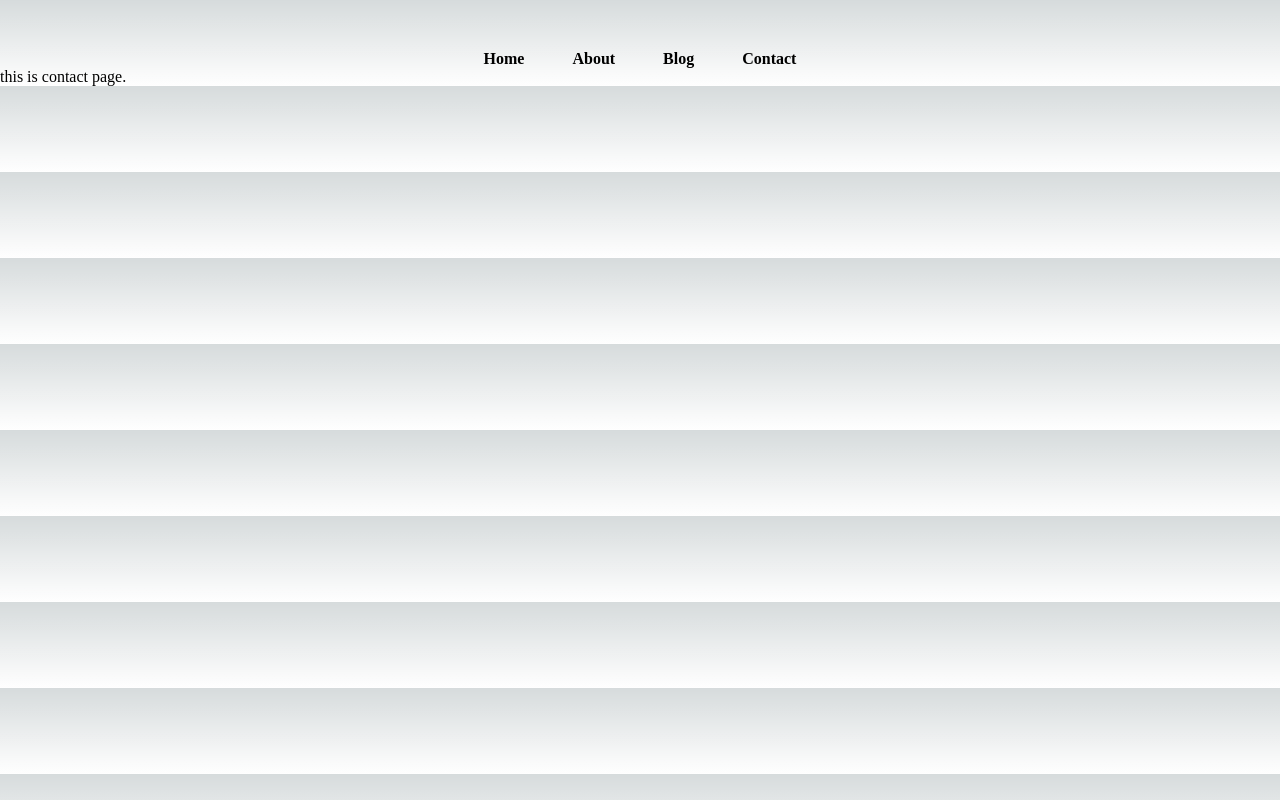
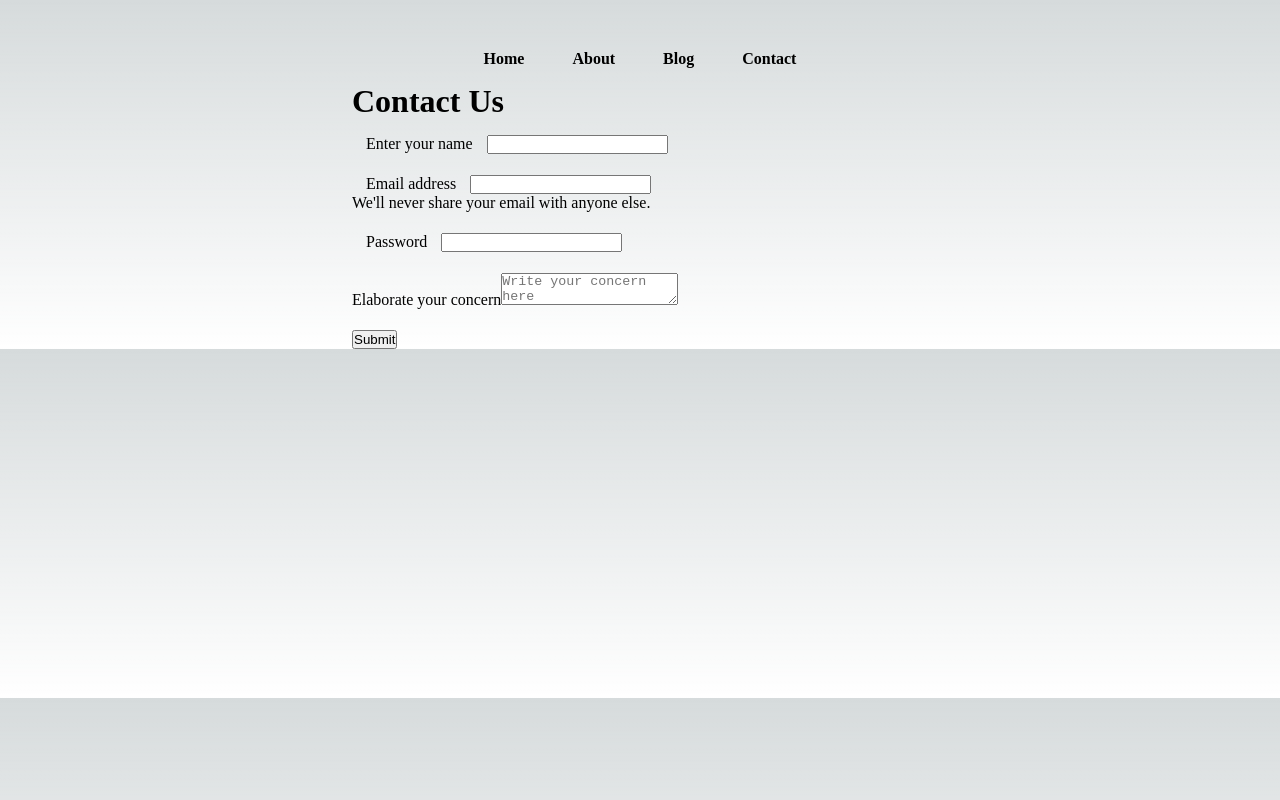
Before and after one commit to darshak3112/hunting-coder, a Next.js app: page /contact in a window 1280 px wide. Built offline with nearby package versions, Linux system fonts and the light colour scheme.

Commit message:
contact us page

```diff
--- a/blogdata/how-to-learn-javascript.json
+++ b/blogdata/how-to-learn-javascript.json
@@ -2,6 +2,6 @@
     "title": "How to learn JavaScript",
     "content": "JavaScript (/ˈdʒɑːvəskrɪpt/),[10] often abbreviated JS, is a programming language that is one of the core technologies of the World Wide Web, alongside HTML and CSS.[11] Over 97% of websites use JavaScript on the client side for web page behavior,[12] often incorporating third-party libraries.[13] All major web browsers have a dedicated JavaScript engine to execute the code on users' devices. JavaScript is a high-level, often just-in-time compiled language that conforms to the ECMAScript standard.[14] It has dynamic typing, prototype-based object-orientation, and first-class functions. It is multi-paradigm, supporting event-driven, functional, and imperative programming styles. It has application programming interfaces (APIs) for working with text, dates, regular expressions, standard data structures, and the Document Object Model (DOM). The ECMAScript standard does not include any input/output (I/O), such as networking, storage, or graphics facilities. In practice, the web browser or other runtime system provides JavaScript APIs for I/O. JavaScript engines were originally used only in web browsers, but are now core components of some servers and a variety of applications. The most popular runtime system for this usage is Node.js. Although Java and JavaScript are similar in name, syntax, and respective standard libraries, the two languages are distinct and differ greatly in design.",
     "author": "hunting coder",
-    "slug":"how-to-learn-JavaScript"
-
+    "metadesc": "Learn Flask in few minutes. I will teach you flask in few minutes",
+    "slug": "how-to-learn-javascript"
 }
--- a/blogdata/how-to-learn-nextjs.json
+++ b/blogdata/how-to-learn-nextjs.json
@@ -1,6 +1,7 @@
 {
-    "title": "How to learn next.js",
+    "title": "How to learn Next.js",
     "content": "JavaScript (/ˈdʒɑːvəskrɪpt/),[10] often abbreviated JS, is a programming language that is one of the core technologies of the World Wide Web, alongside HTML and CSS.[11] Over 97% of websites use JavaScript on the client side for web page behavior,[12] often incorporating third-party libraries.[13] All major web browsers have a dedicated JavaScript engine to execute the code on users' devices. JavaScript is a high-level, often just-in-time compiled language that conforms to the ECMAScript standard.[14] It has dynamic typing, prototype-based object-orientation, and first-class functions. It is multi-paradigm, supporting event-driven, functional, and imperative programming styles. It has application programming interfaces (APIs) for working with text, dates, regular expressions, standard data structures, and the Document Object Model (DOM). The ECMAScript standard does not include any input/output (I/O), such as networking, storage, or graphics facilities. In practice, the web browser or other runtime system provides JavaScript APIs for I/O. JavaScript engines were originally used only in web browsers, but are now core components of some servers and a variety of applications. The most popular runtime system for this usage is Node.js. Although Java and JavaScript are similar in name, syntax, and respective standard libraries, the two languages are distinct and differ greatly in design.",
     "author": "hunting coder",
-    "slug":"how-to-learn-nextjs"
+    "metadesc": "Learn Flask in few minutes. I will teach you flask in few minutes",
+    "slug": "how-to-learn-nextjs"
 }
--- /dev/null
+++ b/contactData/1.json
@@ -0,0 +1,6 @@
+{
+  "phone": "08511088311",
+  "name": "Kotak Mahindra Bank Limited",
+  "email": "darshakkakadiya3112@gmail.com",
+  "desc": "qa"
+}
--- /dev/null
+++ b/contactData/2.json
@@ -0,0 +1 @@
+{"phone":"08511088311","name":"Kotak Mahindra Bank Limited","email":"darshakkakadiya3112@gmail.com","desc":"ws"}
--- /dev/null
+++ b/pages/api/postContact.js
@@ -0,0 +1,14 @@
+import * as fs from 'fs';
+
+export default async function handler(req, res) {
+    if (req.method === 'POST') {
+      // Process a POST request
+        let data = await fs.promises.readdir('contactData');
+        console.log(data);
+        fs.promises.writeFile(`contactData/${data.length+1}.json`,JSON.stringify(req.body),()=>{})
+        res.send(req.body)
+    } else {
+      // Handle any other HTTP method
+        res.send("lodu")
+    }
+  }
--- a/pages/blog.js
+++ b/pages/blog.js
@@ -22,7 +22,7 @@ const blog = (props) => {
               </Link>
             </h2>
             <p className={inter.className}>
-              {blogitem.content.substr(0, 200)}
+              {blogitem.metadesc.substr(0, 200)}
             </p>
           </div>
         </div>
--- a/pages/blogpost/[slug].js
+++ b/pages/blogpost/[slug].js
@@ -6,13 +6,16 @@ import * as fs from 'fs';
 const Slug = (props) => {
 
   const [blogs, setBlogs] = useState(props.myBlog);
+  function createMarkup(c) {
+    return { __html: c };
+  }
 
 
   return (
     <div className={styles.container}>
       <main className={blog.m1}>
         <h1>{blogs.title}</h1><hr />
-        <div>{blogs.content}</div>
+        <div dangerouslySetInnerHTML={createMarkup(blogs.content)}></div>
       </main>
     </div>
   )
--- a/pages/contact.js
+++ b/pages/contact.js
@@ -1,9 +1,78 @@
-import React from 'react'
+import React, { useState } from 'react';
+import styles from '../styles/Contact.module.css'
 
-const contact = () => {
-  return (
-    <div>this is contact page.</div>
-  )
-}
 
-export default contact
+
+const Contact = () => {
+  const [name, setname] = useState('')
+  const [email, setemail] = useState('')
+  const [phone, setphone] = useState('')
+  const [desc, setdesc] = useState('')
+
+  const handleSubmit = (e) => {
+    e.preventDefault()
+    console.log(phone, name, email, desc)
+    const data = {phone, name, email, desc};
+
+    fetch('http://localhost:3000/api/postContact', {
+      method: 'POST', // or 'PUT'
+      headers: {
+        'Content-Type': 'application/json',
+      },
+      body: JSON.stringify(data),
+    })
+      .then(response => response.text())
+      .then(data => {
+        console.log('Success:', data);
+        alert("Thanks for contacting us");
+        setphone('')
+        setname('')
+        setdesc('')
+        setemail('')
+      })
+      .catch((error) => {
+        console.error('Error:', error);
+      });
+
+  }
+  const handleChange = (e) => {
+    if (e.target.name == 'phone') {
+      setphone(e.target.value)
+    }
+    else if (e.target.name == 'email') {
+      setemail(e.target.value)
+    }
+    else if (e.target.name == 'desc') {
+      setdesc(e.target.value)
+    }
+    else if (e.target.name == 'name') {
+      setname(e.target.value)
+    }
+  }
+
+  return <div className={styles.container}>
+    <h1>Contact Us</h1>
+    <form onSubmit={handleSubmit}>
+      <div className={styles.mb3}>
+        <label htmlFor="name" className={styles.formlabel}>Enter your name</label>
+        <input type="text" value={name} onChange={handleChange} className="form-control" id="name" name='name' aria-describedby="emailHelp" />
+      </div>
+      <div className={styles.mb3}>
+        <label htmlFor="email" className={styles.formlabel}>Email address</label>
+        <input type="email" value={email} onChange={handleChange} className="form-control" name='email' id="email" aria-describedby="emailHelp" />
+        <div id="emailHelp" className="form-text">We'll never share your email with anyone else.</div>
+      </div>
+      <div className={styles.mb3}>
+        <label htmlFor="phone" className={styles.formlabel}>Password</label>
+        <input type="phone" value={phone} onChange={handleChange} className="form-control" name='phone' id="phone" />
+      </div>
+      <div className={styles.mb3}>
+        <label htmlFor="desc">Elaborate your concern</label>
+        <textarea value={desc} onChange={handleChange} className="form-control" placeholder="Write your concern here" name='desc' id="desc" />
+      </div>
+      <button type="submit" className="btn btn-primary">Submit</button>
+    </form>
+  </div>;
+};
+
+export default Contact;
--- /dev/null
+++ b/styles/Contact.module.css
@@ -0,0 +1,14 @@
+.container{
+    max-width: 45vw;
+    margin: auto;
+    padding-top: 15px;
+}
+
+.mb3{
+    margin-top: 15px;
+    margin-bottom: 21px;
+}
+
+.formlabel{
+    margin: 0px 14px;
+}
```
Also changed, not shown: blogdata/how-to-learn-flask.json (+4 -4 lines).
